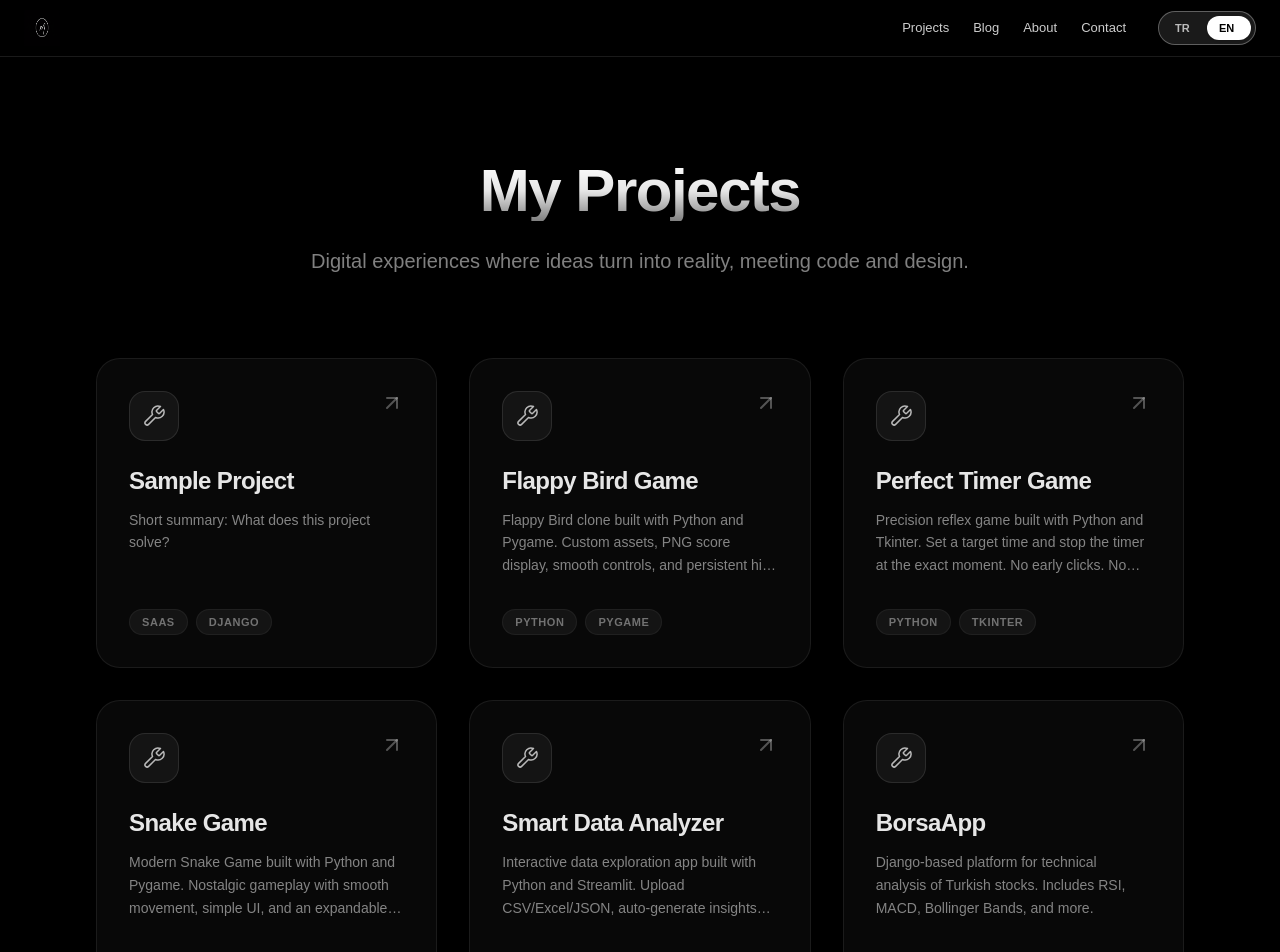
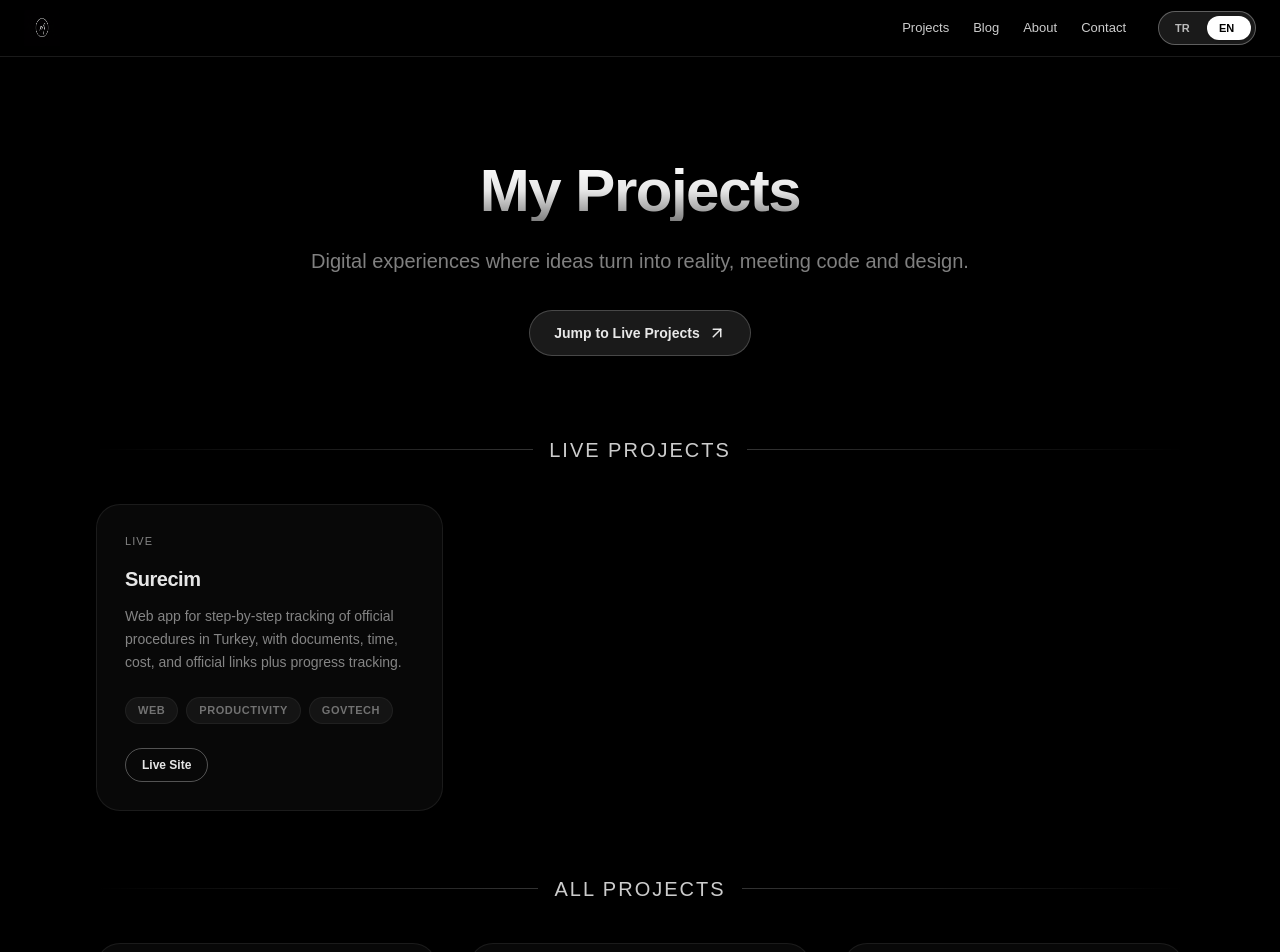
Before and after one commit to furkandalyan/site, a Next.js app: page /en/projects in a window 1280 px wide. Shown: the top 952 px of the page. Built offline with nearby package versions, Linux system fonts and the light colour scheme.

Commit message:
Add live projects sections and make cards fully clickable

```diff
--- a/src/app/[lang]/page.tsx
+++ b/src/app/[lang]/page.tsx
@@ -1,4 +1,5 @@
 import Link from "next/link";
+import { getProjectsByLang } from "@/src/lib/projects";
 
 export default async function Home({
   params,
@@ -7,6 +8,7 @@ export default async function Home({
 }) {
   const { lang } = await params;
   const isTr = lang === "tr";
+  const liveProjects = getProjectsByLang(lang).filter((project) => project.demo);
 
   const techCategories = [
     {
@@ -119,8 +121,82 @@ export default async function Home({
             {isTr ? "Hakkımda" : "About Me"}
             <svg xmlns="http://www.w3.org/2000/svg" width="20" height="20" viewBox="0 0 24 24" fill="none" stroke="currentColor" strokeWidth="2" strokeLinecap="round" strokeLinejoin="round" className="opacity-0 group-hover:opacity-100 -translate-x-2 group-hover:translate-x-0 transition-all"><path d="M20 6 9 17l-5-5"/></svg>
           </Link>
+
+          {liveProjects.length > 0 && (
+            <Link
+              href={`/${lang}/projects#live-projects`}
+              className="group px-8 py-4 bg-white/10 text-white rounded-full font-semibold text-lg border border-white/20 hover:bg-white/20 hover:border-white/40 transition-all duration-300 hover:scale-105 flex items-center justify-center gap-2"
+            >
+              {isTr ? "Canli Projeler" : "Live Projects"}
+              <svg xmlns="http://www.w3.org/2000/svg" width="20" height="20" viewBox="0 0 24 24" fill="none" stroke="currentColor" strokeWidth="2" strokeLinecap="round" strokeLinejoin="round" className="group-hover:translate-x-1 transition-transform"><path d="M7 7h10v10"/><path d="M7 17 17 7"/></svg>
+            </Link>
+          )}
         </div>
       </div>
+
+      {liveProjects.length > 0 && (
+        <section className="w-full max-w-6xl mx-auto mb-24" id="live-projects">
+          <div className="flex items-center gap-4 mb-10">
+            <div className="h-px flex-1 bg-gradient-to-r from-transparent to-white/20"></div>
+            <h2 className="text-xl font-light tracking-widest uppercase text-white/80">
+              {isTr ? "Canli Projeler" : "Live Projects"}
+            </h2>
+            <div className="h-px flex-1 bg-gradient-to-l from-transparent to-white/20"></div>
+          </div>
+
+          <div className="grid grid-cols-1 md:grid-cols-2 lg:grid-cols-3 gap-6">
+            {liveProjects.map((project) => (
+              <div
+                key={`${project.lang}-${project.slug}`}
+                className="group relative flex flex-col h-full bg-white/[0.03] border border-white/[0.08] rounded-3xl overflow-hidden hover:bg-white/[0.06] hover:border-white/20 transition-all duration-500 hover:-translate-y-2 hover:shadow-2xl hover:shadow-white/5"
+              >
+                <div className="absolute inset-0 bg-gradient-to-br from-white/[0.05] to-transparent opacity-0 group-hover:opacity-100 transition-opacity duration-500 pointer-events-none"></div>
+                <Link
+                  href={`/${lang}/projects/${project.slug}`}
+                  className="absolute inset-0 z-10"
+                  aria-label={`${project.title} ${isTr ? "detay" : "details"}`}
+                />
+
+                <div className="p-7 flex flex-col flex-grow relative z-20 pointer-events-none">
+                  <span className="text-[11px] uppercase tracking-widest text-white/50 mb-4">
+                    {isTr ? "Canli" : "Live"}
+                  </span>
+                  <h3 className="text-xl font-bold mb-3 text-white/90 group-hover:text-white transition-colors tracking-tight">
+                    {project.title}
+                  </h3>
+                  <p className="text-white/50 text-sm leading-relaxed mb-6 flex-grow group-hover:text-white/70 transition-colors line-clamp-3">
+                    {project.summary}
+                  </p>
+
+                  <div className="flex flex-wrap gap-2 mt-auto">
+                    {project.tags?.slice(0, 3).map((tag) => (
+                      <span
+                        key={tag}
+                        className="px-3 py-1 text-[11px] uppercase tracking-wider font-semibold rounded-full bg-white/5 text-white/40 border border-white/5 group-hover:border-white/15 group-hover:text-white/60 group-hover:bg-white/10 transition-all duration-300"
+                      >
+                        {tag}
+                      </span>
+                    ))}
+                  </div>
+
+                  {project.demo && (
+                    <div className="mt-6 flex items-center gap-3 pointer-events-auto">
+                      <a
+                        href={project.demo}
+                        target="_blank"
+                        rel="noopener noreferrer"
+                        className="relative z-20 inline-flex items-center gap-2 rounded-full border border-white/30 px-4 py-2 text-xs font-semibold text-white/90 transition-all duration-300 hover:border-white/60 hover:text-white"
+                      >
+                        {isTr ? "Canli Site" : "Live Site"}
+                      </a>
+                    </div>
+                  )}
+                </div>
+              </div>
+            ))}
+          </div>
+        </section>
+      )}
 
       {/* Tech Stack Section */}
       <div className="w-full max-w-7xl mx-auto">
--- a/src/app/[lang]/projects/page.tsx
+++ b/src/app/[lang]/projects/page.tsx
@@ -8,6 +8,7 @@ export default async function Projects({
 }) {
   const { lang } = await params;
   const projects = getProjectsByLang(lang === "tr" ? "tr" : "en");
+  const liveProjects = projects.filter((project) => project.demo);
 
   return (
     <div className="max-w-6xl mx-auto py-16 px-4 sm:px-6 lg:px-8">
@@ -21,18 +22,106 @@ export default async function Projects({
             ? "Fikirlerin gerçeğe dönüştüğü, kod ve tasarımın buluştuğu dijital deneyimler."
             : "Digital experiences where ideas turn into reality, meeting code and design."}
         </p>
+
+        {liveProjects.length > 0 && (
+          <div className="mt-8 flex justify-center">
+            <a
+              href="#live-projects"
+              className="group inline-flex items-center gap-2 rounded-full border border-white/20 bg-white/10 px-6 py-3 text-sm font-semibold text-white/90 transition-all duration-300 hover:border-white/50 hover:bg-white/20 hover:text-white"
+            >
+              {lang === "tr" ? "Canli Projelere Git" : "Jump to Live Projects"}
+              <svg xmlns="http://www.w3.org/2000/svg" width="18" height="18" viewBox="0 0 24 24" fill="none" stroke="currentColor" strokeWidth="2" strokeLinecap="round" strokeLinejoin="round" className="group-hover:translate-x-1 transition-transform"><path d="M7 7h10v10"/><path d="M7 17 17 7"/></svg>
+            </a>
+          </div>
+        )}
+      </div>
+
+      {liveProjects.length > 0 && (
+        <section id="live-projects" className="mb-16">
+          <div className="flex items-center gap-4 mb-10">
+            <div className="h-px flex-1 bg-gradient-to-r from-transparent to-white/20"></div>
+            <h2 className="text-xl font-light tracking-widest uppercase text-white/80">
+              {lang === "tr" ? "Canli Projeler" : "Live Projects"}
+            </h2>
+            <div className="h-px flex-1 bg-gradient-to-l from-transparent to-white/20"></div>
+          </div>
+
+          <div className="grid gap-6 md:grid-cols-2 lg:grid-cols-3">
+            {liveProjects.map((project) => (
+              <div
+                key={`${project.lang}-${project.slug}-live`}
+                className="group relative flex flex-col h-full bg-white/[0.03] border border-white/[0.08] rounded-3xl overflow-hidden hover:bg-white/[0.06] hover:border-white/20 transition-all duration-500 hover:-translate-y-2 hover:shadow-2xl hover:shadow-white/5"
+              >
+                <div className="absolute inset-0 bg-gradient-to-br from-white/[0.05] to-transparent opacity-0 group-hover:opacity-100 transition-opacity duration-500 pointer-events-none"></div>
+                <Link
+                  href={`/${lang}/projects/${project.slug}`}
+                  className="absolute inset-0 z-10"
+                  aria-label={`${project.title} ${lang === "tr" ? "detay" : "details"}`}
+                />
+
+                <div className="p-7 flex flex-col flex-grow relative z-20 pointer-events-none">
+                  <span className="text-[11px] uppercase tracking-widest text-white/50 mb-4">
+                    {lang === "tr" ? "Canli" : "Live"}
+                  </span>
+                  <h3 className="text-xl font-bold mb-3 text-white/90 group-hover:text-white transition-colors tracking-tight">
+                    {project.title}
+                  </h3>
+                  <p className="text-white/50 text-sm leading-relaxed mb-6 flex-grow group-hover:text-white/70 transition-colors line-clamp-3">
+                    {project.summary}
+                  </p>
+
+                  <div className="flex flex-wrap gap-2 mt-auto">
+                    {project.tags?.slice(0, 3).map((tag) => (
+                      <span
+                        key={tag}
+                        className="px-3 py-1 text-[11px] uppercase tracking-wider font-semibold rounded-full bg-white/5 text-white/40 border border-white/5 group-hover:border-white/15 group-hover:text-white/60 group-hover:bg-white/10 transition-all duration-300"
+                      >
+                        {tag}
+                      </span>
+                    ))}
+                  </div>
+
+                  {project.demo && (
+                    <div className="mt-6 flex items-center gap-3 pointer-events-auto">
+                      <a
+                        href={project.demo}
+                        target="_blank"
+                        rel="noopener noreferrer"
+                        className="relative z-20 inline-flex items-center gap-2 rounded-full border border-white/30 px-4 py-2 text-xs font-semibold text-white/90 transition-all duration-300 hover:border-white/60 hover:text-white"
+                      >
+                        {lang === "tr" ? "Canli Site" : "Live Site"}
+                      </a>
+                    </div>
+                  )}
+                </div>
+              </div>
+            ))}
+          </div>
+        </section>
+      )}
+
+      <div className="flex items-center gap-4 mb-10">
+        <div className="h-px flex-1 bg-gradient-to-r from-transparent to-white/20"></div>
+        <h2 className="text-xl font-light tracking-widest uppercase text-white/80">
+          {lang === "tr" ? "Tum Projeler" : "All Projects"}
+        </h2>
+        <div className="h-px flex-1 bg-gradient-to-l from-transparent to-white/20"></div>
       </div>
 
       <div className="grid gap-8 md:grid-cols-2 lg:grid-cols-3">
         {projects.map((project) => (
-          <Link
+          <div
             key={`${project.lang}-${project.slug}`}
-            href={`/${lang}/projects/${project.slug}`}
             className="group relative flex flex-col h-full bg-white/[0.03] border border-white/[0.08] rounded-3xl overflow-hidden hover:bg-white/[0.06] hover:border-white/20 transition-all duration-500 hover:-translate-y-2 hover:shadow-2xl hover:shadow-white/5"
           >
             <div className="absolute inset-0 bg-gradient-to-br from-white/[0.05] to-transparent opacity-0 group-hover:opacity-100 transition-opacity duration-500 pointer-events-none"></div>
+            <Link
+              href={`/${lang}/projects/${project.slug}`}
+              className="absolute inset-0 z-10"
+              aria-label={`${project.title} ${lang === "tr" ? "detay" : "details"}`}
+            />
 
-            <div className="p-8 flex flex-col flex-grow relative z-10">
+            <div className="p-8 flex flex-col flex-grow relative z-20 pointer-events-none">
               <div className="flex items-start justify-between mb-6">
                 <div className="p-3 rounded-2xl bg-white/5 border border-white/10 group-hover:bg-white/10 group-hover:border-white/20 transition-colors">
                   <svg xmlns="http://www.w3.org/2000/svg" width="24" height="24" viewBox="0 0 24 24" fill="none" stroke="currentColor" strokeWidth="1.5" strokeLinecap="round" strokeLinejoin="round" className="text-white/70 group-hover:text-white transition-colors"><path d="M14.7 6.3a1 1 0 0 0 0 1.4l1.6 1.6a1 1 0 0 0 1.4 0l3.77-3.77a6 6 0 0 1-7.94 7.94l-6.91 6.91a2.12 2.12 0 0 1-3-3l6.91-6.91a6 6 0 0 1 7.94-7.94l-3.76 3.76z"/></svg>
@@ -65,8 +154,21 @@ export default async function Projects({
                    </span>
                 )}
               </div>
+
+              {project.demo && (
+                <div className="mt-6 flex items-center gap-3 pointer-events-auto">
+                  <a
+                    href={project.demo}
+                    target="_blank"
+                    rel="noopener noreferrer"
+                    className="relative z-20 inline-flex items-center gap-2 rounded-full border border-white/30 px-4 py-2 text-xs font-semibold text-white/90 transition-all duration-300 hover:border-white/60 hover:text-white"
+                  >
+                    {lang === "tr" ? "Canli Site" : "Live Site"}
+                  </a>
+                </div>
+              )}
             </div>
-          </Link>
+          </div>
         ))}
       </div>
     </div>
```
